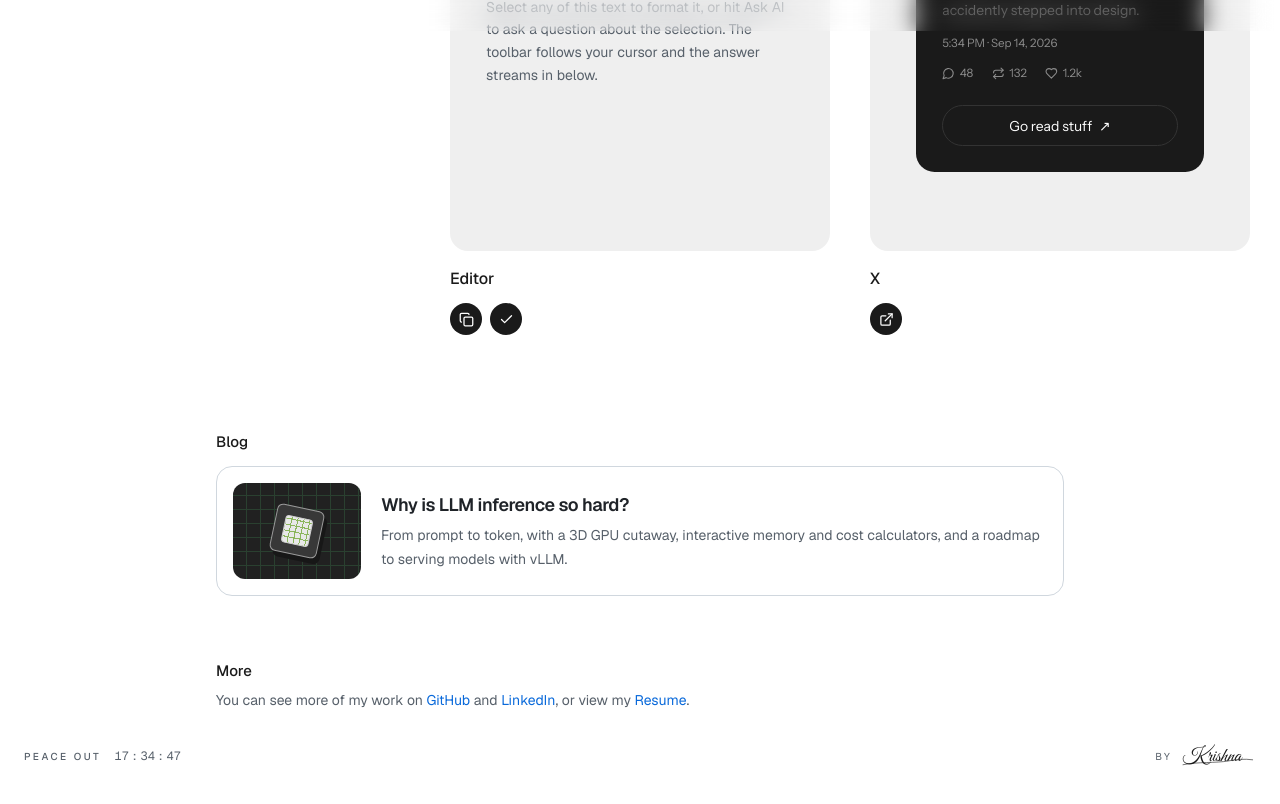
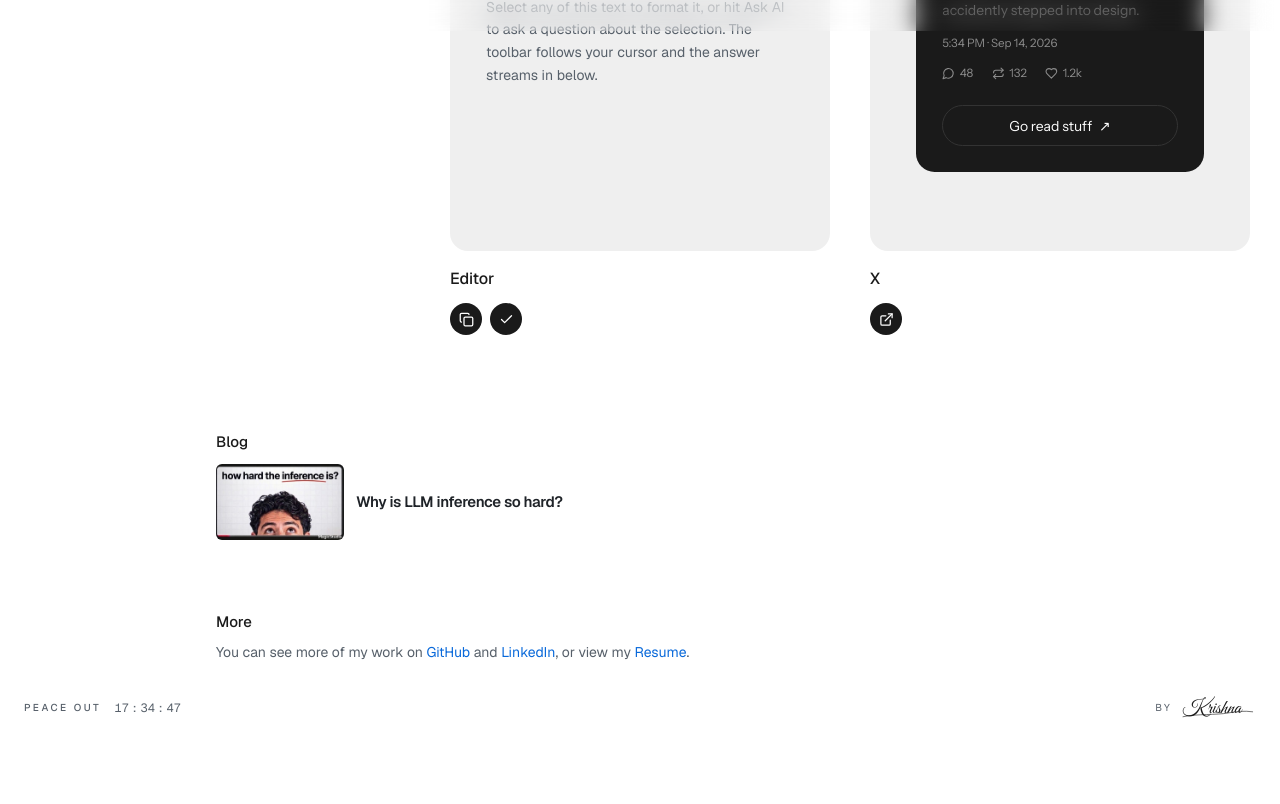
Before and after one commit to sudoKrishna/krishna, a Next.js app: page / in a window 1280 px wide. Shown: the part 769-1573 px from the top of the page. Built offline with nearby package versions, Linux system fonts and the light colour scheme.

Commit message:
feat: use a compact cover image for the inference blog link

```diff
--- a/app/page.tsx
+++ b/app/page.tsx
@@ -1,3 +1,4 @@
+import Image from "next/image";
 import Link from "next/link";
 import Hero from "./components/Hero";
 import { CardRow } from "./components/CardRow";
@@ -20,25 +21,19 @@ export default function Home() {
         </h2>
         <Link
           href="/blog/llm-inference"
-          className="group mt-3 flex flex-col gap-5 rounded-2xl border border-[var(--border)] bg-[var(--surface)] p-4 transition-colors hover:border-black focus-visible:outline-2 focus-visible:outline-offset-4 focus-visible:outline-black sm:flex-row sm:items-center"
+          className="group mt-2.5 inline-flex max-w-full items-center gap-3 rounded-md focus-visible:outline-2 focus-visible:outline-offset-4 focus-visible:outline-black"
         >
-          <span
-            aria-hidden="true"
-            className="flex h-24 shrink-0 items-center justify-center rounded-xl bg-[#212121] bg-[repeating-linear-gradient(0deg,transparent_0_13px,#2a4030_13px_14px),repeating-linear-gradient(90deg,transparent_0_13px,#2a4030_13px_14px)] sm:w-32"
-          >
-            <span className="flex h-12 w-12 rotate-12 items-center justify-center rounded-md border border-[#9a9a9a] bg-[#383838] shadow-[4px_5px_0_#171717] transition-transform group-hover:rotate-0 motion-reduce:transition-none">
-              <span className="h-7 w-7 rounded-sm border border-[#d0d0d0] bg-[#e8e8e8] bg-[repeating-linear-gradient(90deg,transparent_0_5px,#8ab55b_5px_6px),repeating-linear-gradient(0deg,transparent_0_5px,#8ab55b_5px_6px)]" />
-            </span>
-          </span>
-          <div>
-            <h3 className="text-lg font-semibold tracking-tight text-[var(--foreground)] group-hover:text-black">
-              Why is LLM inference so hard?
-            </h3>
-            <p className="mt-1 text-sm leading-6 text-[var(--muted)]">
-              From prompt to token, with a 3D GPU cutaway, interactive memory and cost
-              calculators, and a roadmap to serving models with vLLM.
-            </p>
-          </div>
+          <Image
+            src="/blog/llm-inference-cover.jpg"
+            width={600}
+            height={359}
+            alt=""
+            sizes="(min-width: 640px) 128px, 104px"
+            className="h-auto w-[104px] shrink-0 rounded-md sm:w-32"
+          />
+          <h3 className="text-sm font-semibold tracking-tight group-hover:underline group-focus-visible:underline sm:text-[15px]">
+            Why is LLM inference so hard?
+          </h3>
         </Link>
       </section>
 
```
Also changed, not shown: public/blog/llm-inference-cover.jpg (added).
